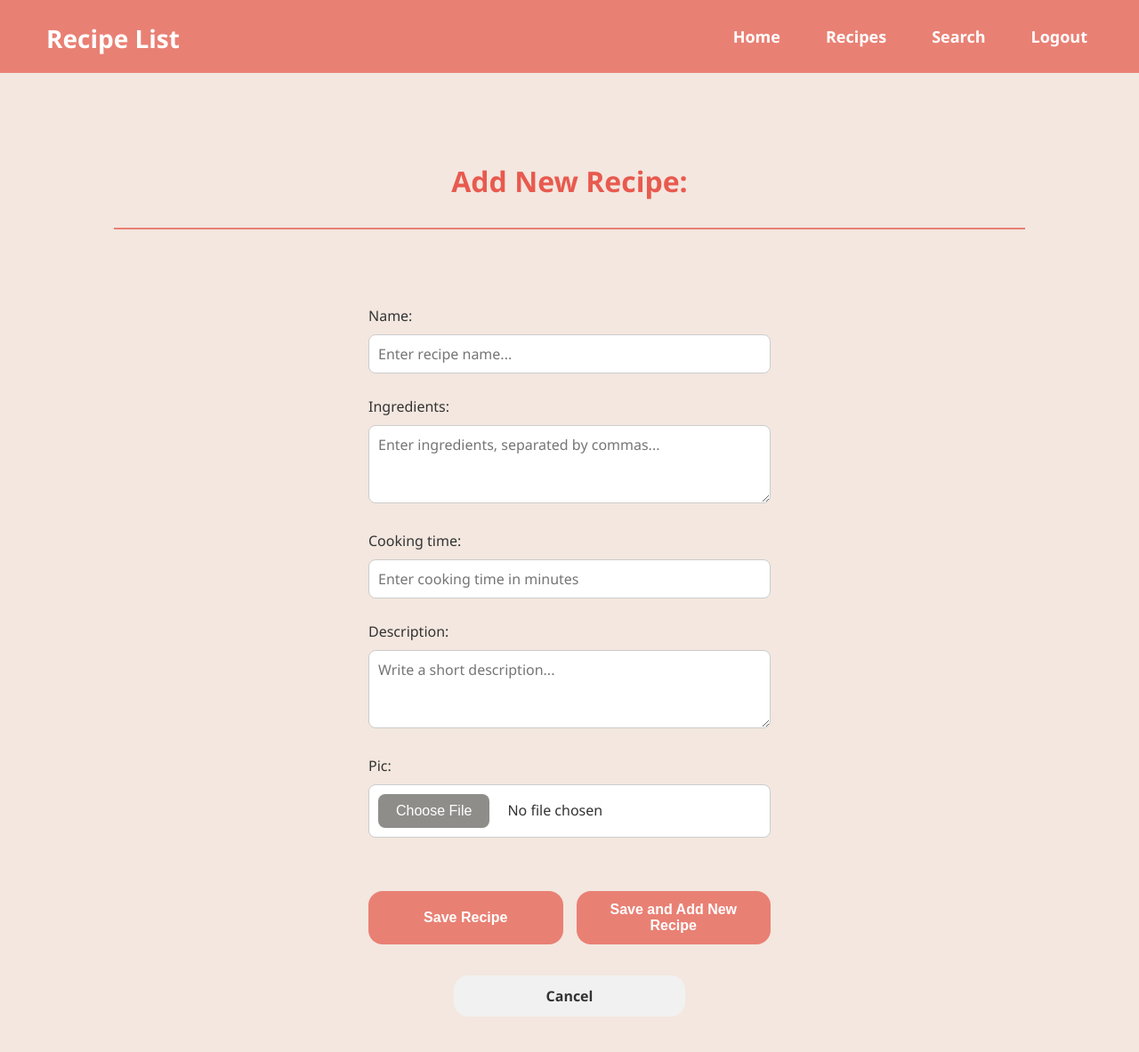
After one commit to tamperic/recipe-app, a Django app: page /add in a window 1280 px wide. The commit adds this page. Shown: the whole page at 89% size. Run offline with Django 4.2, Linux system fonts and the light colour scheme; the visitor is signed in with stand-in values (Sample User, id 1).

Commit message:
Implement 'add_recipe' feature

```diff
--- a/A2_Recipe_App/src/recipe_project/settings.py
+++ b/A2_Recipe_App/src/recipe_project/settings.py
@@ -119,7 +119,7 @@ USE_TZ = True
 
 STATIC_URL = 'static/'
 STATICFILES_DIRS = [
-    BASE_DIR / 'static'
+    BASE_DIR / 'recipes' / 'static'
 ]
 
 # Parameters for media files - correspond to user-generated content
--- a/A2_Recipe_App/src/recipes/forms.py
+++ b/A2_Recipe_App/src/recipes/forms.py
@@ -1,4 +1,5 @@
 from django import forms    # Import Django forms
+from .models import Recipe
 
 # Specify choices as a tuple
 CHART_CHOICES = (
@@ -40,3 +41,21 @@ class RecipesSearchForm(forms.Form):
         required=False,
         widget=forms.Select(attrs={'class': 'form-select'})
     )
+
+class AddRecipeForm(forms.ModelForm):
+    class Meta:
+        model = Recipe
+        fields = ['name', 'ingredients', 'cooking_time', 'description', 'pic']
+        widgets = {
+            'name': forms.TextInput(attrs={'class':'form-control', 'placeholder': 'Enter recipe name...'}),
+            'ingredients': forms.Textarea(attrs={'class':'form-control', 'rows': 3, 'placeholder': 'Enter ingredients, separated by commas...'}),
+            'cooking_time': forms.NumberInput(attrs={'class':'form-control', 'placeholder': 'Enter cooking time in minutes'}),
+            'description': forms.Textarea(attrs={'class':'form-control', 'rows': 3, 'placeholder': 'Write a short description...'}),
+            'pic': forms.ClearableFileInput(attrs={'class':'form-control'}),
+        }
+
+    def __init__(self, *args, **kwargs):
+        super().__init__(*args, **kwargs)
+        # Remove help_text from all fields
+        for field in self.fields.values():
+            field.help_text = ''
--- a/A2_Recipe_App/src/recipes/static/recipes/style.css
+++ b/A2_Recipe_App/src/recipes/static/recipes/style.css
@@ -12,6 +12,8 @@
     --color-white: #fff;            /* white color */
     --color-gray: #8e8d8a;          /* gray color */
     --color-gray-darker: #7a7975;   /* darker gray color */
+    --color-bg-cancel-btn: #f1f1f1; /* cancel button background */
+    --color-hover-cancel-btn: #ddd; /* cancle button hover */
 
     /* Font sizes */
     --font-size-xxl: 42px;
@@ -40,8 +42,8 @@ body.main-page {
     flex-direction: column;
 }
 
-/* Body and search pages */
-body.home-page, body.search-page {
+/* Body home- and search pages */
+body.home-page, body.search-page, body.add-recipe-page {
     display: flex;
     flex-direction: column;
     align-items: center;
@@ -255,8 +271,78 @@ body.login-page, body.logout-page {
         transition: background 0.3s ease;
     }
 
-    .card-content a:hover {
+    .recipe-cards-content a:hover {
         background-color: var(--color-primary-dark);
+    }
+
+
+/* ===========ADD RECIPE PAGE=========== */
+
+    /* Heading */
+    .add-h1 {
+        margin-top: 100px;
+        color: var(--color-primary-dark);
+    }
+
+    /* Form */
+    .add-recipe-form {
+        width: 40%;
+        padding: 40px 30px;
+    }
+
+    .form-control {
+        font-family: 'Segoe UI', Tahoma, Geneva, Verdana, sans-serif;
+        width: 100%;
+        padding: 10px;
+        margin: 10px 0;
+        background-color: var(--color-white);
+        border-radius: 8px;
+        border: 1px solid var(--color-border);
+        font-size: var(--font-size-xs);
+        outline: none;
+        transition: border-color 0.3s ease;
+    }
+
+    .form-control:focus {
+        border-color: var(--color-primary);
+        box-shadow: 0 0 5px rgba(232, 128, 116, 0.5);
+    }
+
+    /* 'Pic' category - 'Choose File' button */
+    .add-recipe-form input[type='file']::file-selector-button {
+        background-color: var(--color-gray);
+        color: var(--color-white);
+        border: none;
+        border-radius: 8px;
+        padding: 10px 20px;
+        margin-right: 20px;
+        cursor: pointer;
+        transition: background-color 0.3s ease, transform 0.2s ease;
+    }
+
+    .add-recipe-form input[type='file']::file-selector-button:hover {
+        background-color: var(--color-gray-darker);
+    }
+
+    /* Buttons */
+    .add-btn-container {
+        display: flex;
+        flex-direction: column;
+        gap: 15px;
+        align-items: center;
+        margin-top: 30px;
+    }
+
+    .save-buttons {
+        display: flex;
+        justify-content: center;
+        gap: 15px;
+        width: 100%;
+        flex-wrap: wrap;
+    }
+
+    .add-btn-container .cancel-btn {
+        width: 260px;
     }
 
 
@@ -391,9 +480,10 @@ body.login-page, body.logout-page {
         gap: 20px;
         margin-top: 20px;
         margin-bottom: 40px;
+        width: 400px;
     }
 
-    button {
+    .btn-group button {
         cursor: pointer;
         padding: 10px 20px;
         border-radius: 8px;
@@ -537,15 +628,17 @@ body.login-page, body.logout-page {
     }
 
     .cancel-btn {
-        background-color: #f1f1f1;
+        background-color: var(--color-bg-cancel-btn);
         color: var(--color-text);
+        text-align: center;
         text-decoration: none;
     }
 
     .cancel-btn:hover {
-        background-color: #ddd;
+        background-color: var(--color-hover-cancel-btn);
         transform: translateY(-2px);
     }
+
 
     /* Error message */
     .err-message {
--- /dev/null
+++ b/A2_Recipe_App/src/recipes/templates/recipes/add_recipe.html
@@ -0,0 +1,34 @@
+<!DOCTYPE html>
+<html>
+    <head>
+        {% load static %}
+        <meta charset="UTF-8">
+        <meta name="viewport" content="width=device-width, initial-scale=1">
+        <title>Add Recipe</title>
+        <link rel="stylesheet" href="{% static 'recipes/style.css' %}">
+    </head>
+
+    <body class="add-recipe-page">
+        {% include 'navbar/navbar.html' %}
+        <h1 class="add-h1">Add New Recipe:</h1>
+
+        <hr>
+
+        <form class="add-recipe-form" action="" method="POST" enctype="multipart/form-data">
+            {% comment %} Add Django security token {% endcomment %}
+            {% csrf_token %}
+
+            {% comment %} Django shortcut to automatically render all form fields inside p (paragraph) tags {% endcomment %}
+            {{ form.as_p }}
+
+            {% comment %} Save, Save and Add new recipe, Cancel buttons {% endcomment %}
+            <div class="add-btn-container">
+                <div class="save-buttons">
+                    <button class="submit-btn" type="submit">Save Recipe</button>
+                    <button class="submit-btn add" type="submit" name="save_add_new" value="true">Save and Add New Recipe</button>
+                </div>
+                <a href="{% url 'recipes:list' %}" class="cancel-btn">Cancel</a>
+            </div>
+        </form>
+    </body>
+</html>
--- a/A2_Recipe_App/src/recipes/urls.py
+++ b/A2_Recipe_App/src/recipes/urls.py
@@ -1,5 +1,5 @@
 from django.urls import path
-from .views import home, RecipeListView, RecipeDetailView, records
+from .views import home, RecipeListView, RecipeDetailView, records, add_recipe
 
 app_name = 'recipes'
 
@@ -7,5 +7,6 @@ urlpatterns = [
     path('', home, name='home'),
     path('list/', RecipeListView.as_view(), name='list'),
     path('list/<pk>', RecipeDetailView.as_view(), name='detail'),
-    path('recipes/', records, name='records')
+    path('recipes/', records, name='records'),
+    path('add', add_recipe, name='add_recipe'),
 ]
--- a/A2_Recipe_App/src/recipes/views.py
+++ b/A2_Recipe_App/src/recipes/views.py
@@ -3,11 +3,12 @@ from django.views.generic import ListView, DetailView   # To display lists and d
 from .models import Recipe   # To access Recipe model
 from django.contrib.auth.mixins import LoginRequiredMixin   # To protect class-based view so that view isn't displayed before successful login / authentication.
 from django.contrib.auth.decorators import login_required   # To protect function-based views
-from .forms import RecipesSearchForm
+from .forms import RecipesSearchForm, AddRecipeForm
 from .models import Recipe
 import pandas as pd
 from .utils import get_chart
 from django.db.models import Q
+from django.shortcuts import render, redirect       # Django authentication libraries
 
 
 # Create your views here.
@@ -112,3 +113,24 @@ def records(request):
 
     # Load the recipes/records.html page using the data from above
     return render(request, 'recipes/records.html', context)  # Display page
+
+@login_required
+def add_recipe(request):
+    if request.method == 'POST':
+        form = AddRecipeForm(request.POST, request.FILES)
+        if form.is_valid():
+            form.save()
+            if 'save_add_new' in request.POST:
+                return redirect('recipes:add_recipe')   # When user clicks 'Save and Add New Recipe' button, redirect to the same page 'add_recipe'
+            else:
+                return redirect('recipes:list')    # When user clicks 'Save Recipe' button, redirect to the main.html
+    else:
+        form = AddRecipeForm()
+
+    # Prepare data to send from view to template
+    context = {
+        'form': form,   # Send the form data
+    }
+
+    # Load the 'add_recipe' page using "context" information
+    return render(request, 'recipes/add_recipe.html', context)
```
Also changed, not shown: other parts of A2_Recipe_App/src/recipes/static/recipes/style.css (+29 -11 lines), A2_Recipe_App/src/recipes/templates/recipes/main.html (+14 -2 lines), A2_Recipe_App/src/media/recipes/Caprese-Salad.jpg (added), A2_Recipe_App/src/media/recipes/Chicken-Caesar-Salad.jpg (added), A2_Recipe_App/src/media/recipes/Fruit-Smoothie.jpg (added), A2_Recipe_App/src/media/recipes/Grilled-Cheese-Sandwich.jpg (added), A2_Recipe_App/src/media/recipes/Omelette.jpg (added), A2_Recipe_App/src/media/recipes/Ratatouille.jpg (added), A2_Recipe_App/src/media/recipes/Tomato-Soup.jpg (added), A2_Recipe_App/src/media/recipes/Veggie-Stir-Fry.jpg (added), 2 other files.
